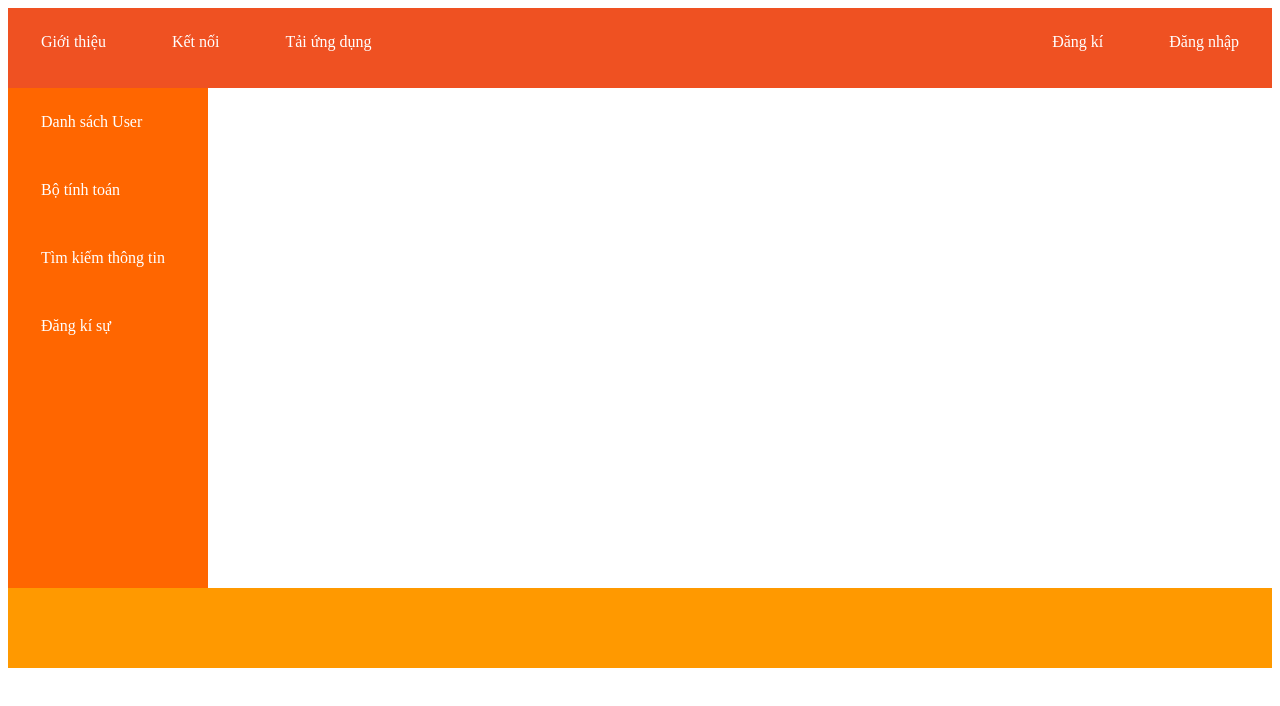
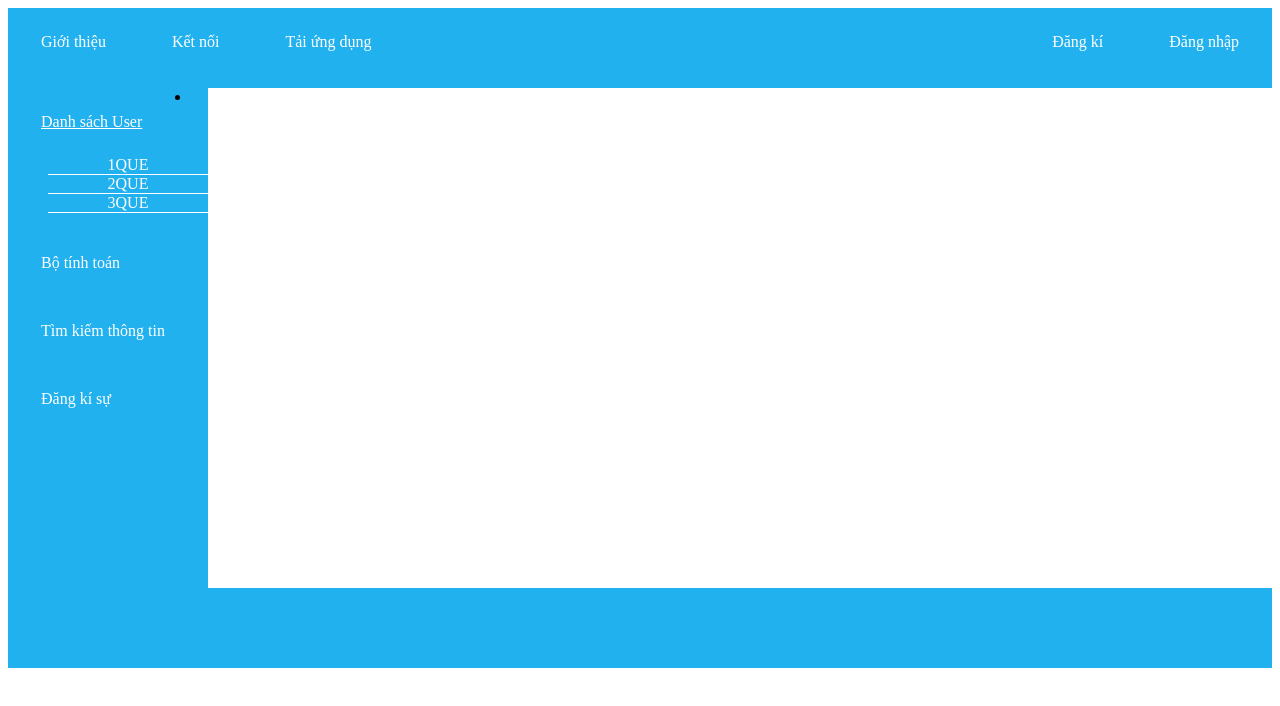
Before and after one commit to phucduong97a/CodeWeb__EF____, a plain HTML site: page Login/Home/home.html in a window 1280 px wide. Drawn offline with Linux system fonts and the light colour scheme.

Commit message:
code html ,css,js

```diff
--- a/Login/Home/home.css
+++ b/Login/Home/home.css
@@ -1,52 +1,74 @@
 .head {
     width: auto;
     height: 80px;
-    background-color: #EF5122;
+    background-color: #22b1ef;
     justify-content: space-between;
     display: flex;
     flex-direction: row;
 }
-.nav{
+
+.nav {
     width: 200px;
     height: 500px;
-    background-color: #ff6600;
+    background-color: #22b1ef;
     display: flex;
-    flex-direction:column;
+    flex-direction: column;
 }
-.nav-item{
+
+.nav-item {
     color: #fff;
     list-style: none;
     margin: 0 8px;
-    padding: 25px ;
-    float:left;
+    padding: 25px;
+    float: left;
 }
 
 
-nav-list{
+nav-list {
     display: flex;
     padding-left: 0;
     margin: auto 16px;
 }
+
 .footer {
     width: auto;
     height: 80px;
-    background-color: #ff9900;
-    flex-direction:row;
+    background-color: #22b1ef;
+    flex-direction: row;
 }
+git
+li {
+    display: inline;
+    transition: 0.3s;
+    padding: 12px 18px;
+}
+
 .xx {
     display: flex;
     padding: 10px;
 }
-.xy{
+
+.xy {
     flex: auto;
     padding: 10px;
     justify-content: space-around;
 
 }
-.nav-item:hover{
+
+.nav-item:hover {
     background-color: #0048ff;
 
 }
+
+ul.cap_2 li {
+    display: block;
+    color: white;
+    border-bottom: 1px solid white;
+    padding: 0;
+    text-align: center;
+    cursor: pointer;
+}
+
 /*.xy:hover{*/
 /*    background-color: yellow;*/
 
--- a/Login/Home/home.html
+++ b/Login/Home/home.html
@@ -23,7 +23,14 @@
 </div>
 <div class="nav">
     <ui class="nav-list">
-        <li class="nav-item">Danh sách User</li>
+        <li>
+            <a class="nav-item" href="#">Danh sách User</a>
+            <ul class="cap_2">
+                <li>1QUE</li>
+                <li>2QUE</li>
+                <li>3QUE</li>
+            </ul>
+        </li>
         <li class="nav-item">Bộ tính toán</li>
         <li class="nav-item">Tìm kiếm thông tin</li>
         <li class="nav-item">Đăng kí sự</li>
--- a/Login/login.css
+++ b/Login/login.css
@@ -11,7 +11,10 @@
     border: 3px solid royalblue;
     text-align: center;
     border-radius: 10px;
-    background: coral;
+    /*background: coral;*/
+    background-color: #ff9900;
+    /*background-position: center;*/
+    background-attachment: fixed;
     /*align-content: center;*/
 
 }
--- a/home/home.css
+++ /dev/null
@@ -1,53 +0,0 @@
-.head {
-    width: auto;
-    height: 80px;
-    background-color: #EF5122;
-    justify-content: space-between;
-    display: flex;
-    flex-direction: row;
-}
-.nav{
-    width: 300px;
-    height: 500px;
-    background-color: #ff6600;
-    display: flex;
-    flex-direction:column;
-}
-.nav-item{
-    color: #fff;
-    list-style: none;
-    margin: 0 8px;
-    padding: 25px ;
-    float:left;
-}
-
-
-nav-list{
-    display: flex;
-    padding-left: 0;
-    margin: auto 16px;
-}
-.footer {
-    width: auto;
-    height: 80px;
-    background-color: #ff9900;
-    flex-direction:row;
-}
-.xx {
-    display: flex;
-    padding: 10px;
-}
-.xy{
-    flex: auto;
-    padding: 10px;
-    justify-content: space-around;
-
-}
-.nav-item:hover{
-    background-color: #0048ff;
-
-}
-/*.xy:hover{*/
-/*    background-color: yellow;*/
-
-/*}*/
```
Also changed, not shown: Login/login.html (+1 -4 lines), home/home.html (deleted, +0 -39 lines), home/home.js (deleted, +0 -11 lines), Registration/registration.css (added), Registration/registration.html (added), Registration/registration.js (added).
